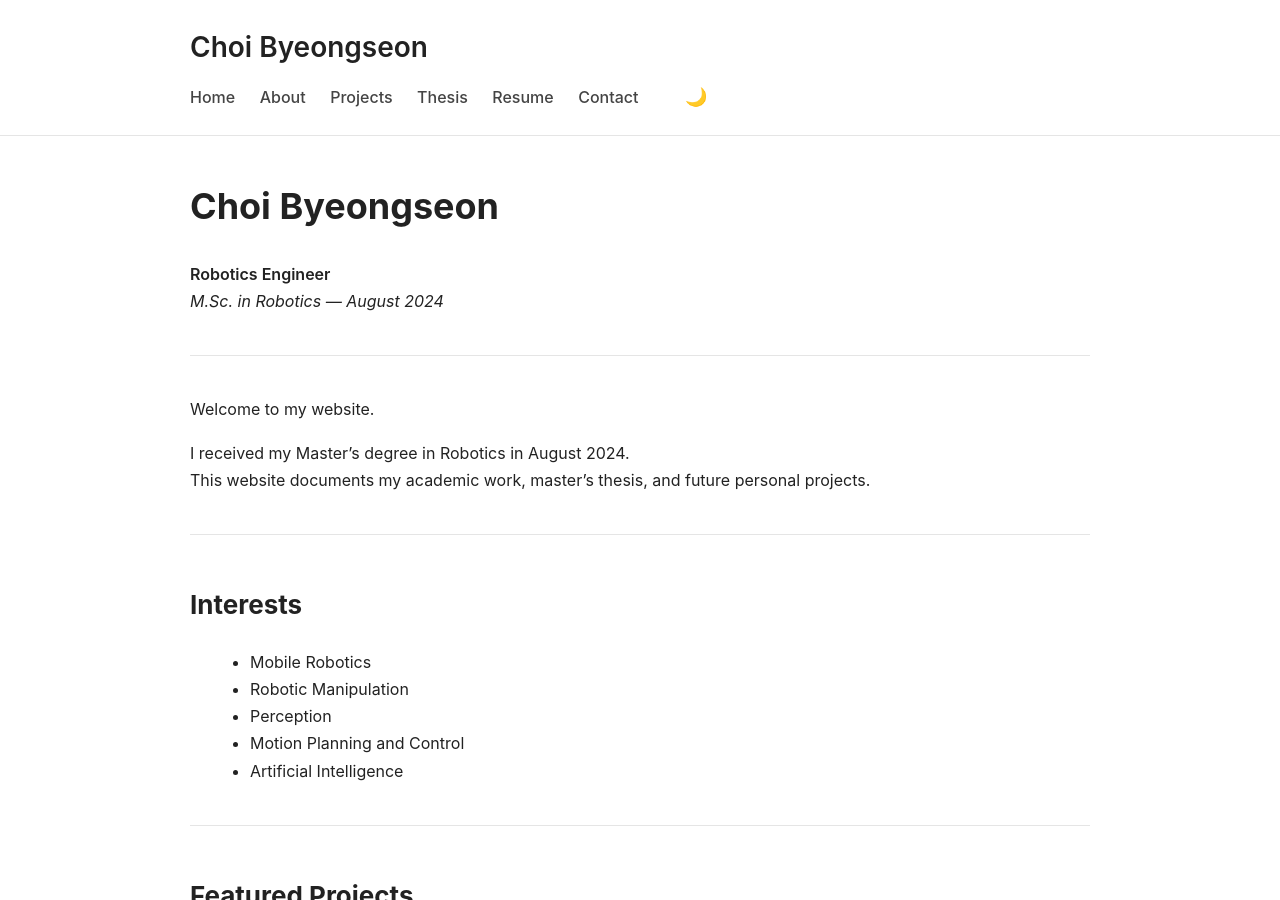
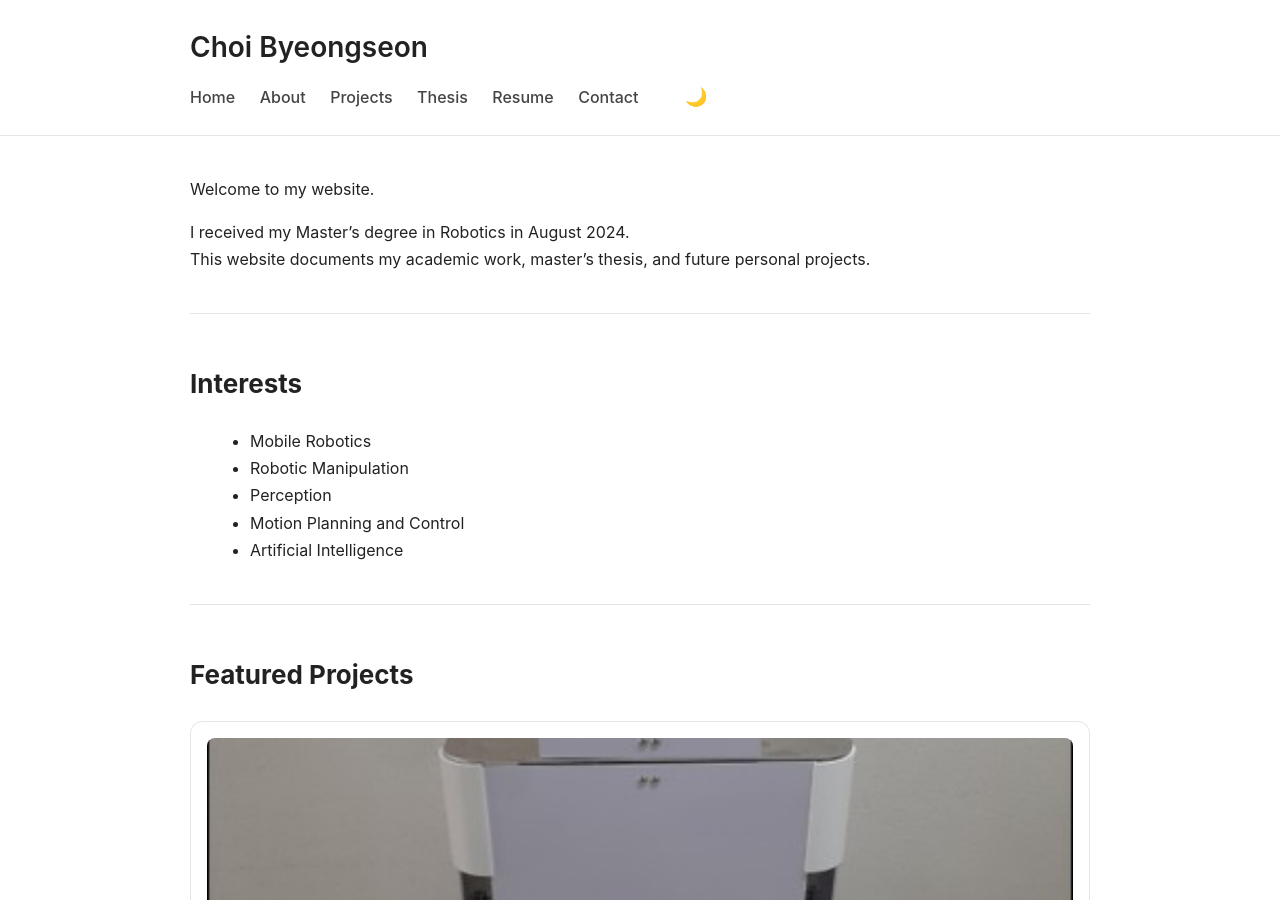
Before and after one commit to SUN1031/SUN1031.github.io, a Jekyll site: the page built from index.md, in a window 1280 px wide and 900 px high. Built offline with Jekyll 4.4.1, drawn with Linux system fonts in a browser that asks for light colours.

Commit message:
Update index.md

```diff
--- a/index.md
+++ b/index.md
@@ -1,13 +1,6 @@
 ---
 layout: default
 title: Home
----
-
-# Choi Byeongseon
-
-**Robotics Engineer**
-*M.Sc. in Robotics — August 2024*
-
 ---
 
 Welcome to my website.
```
